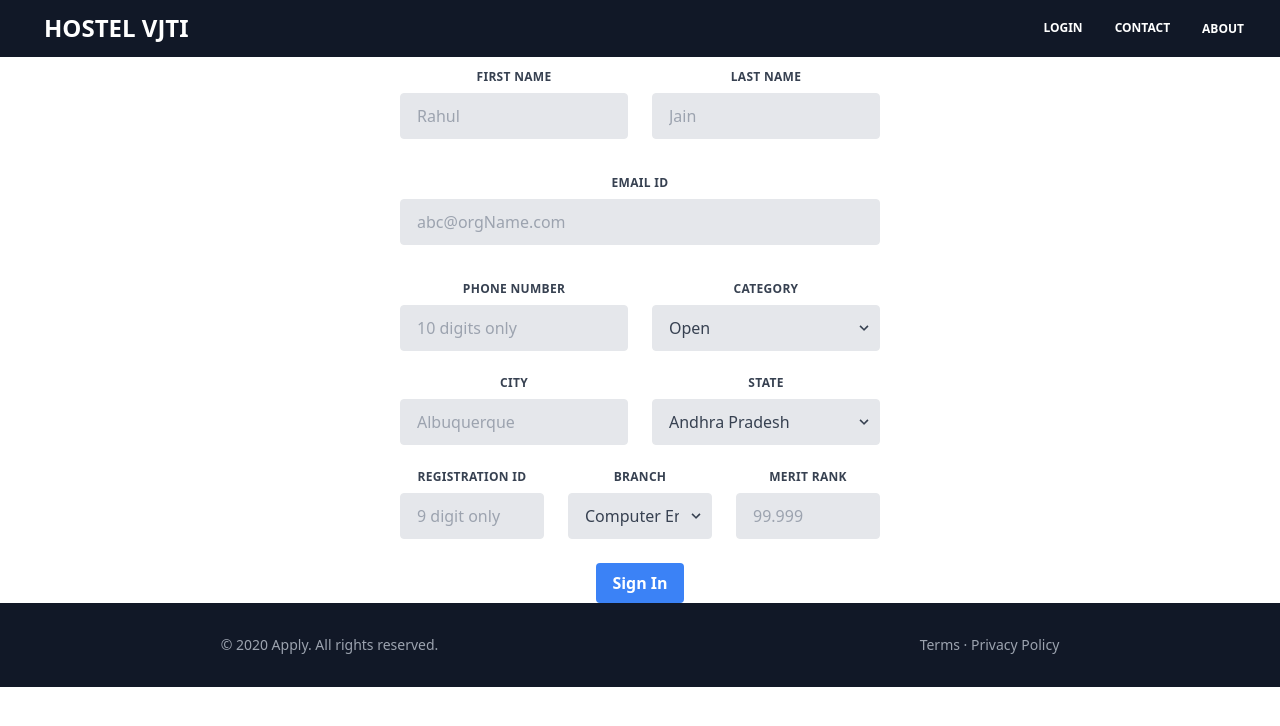
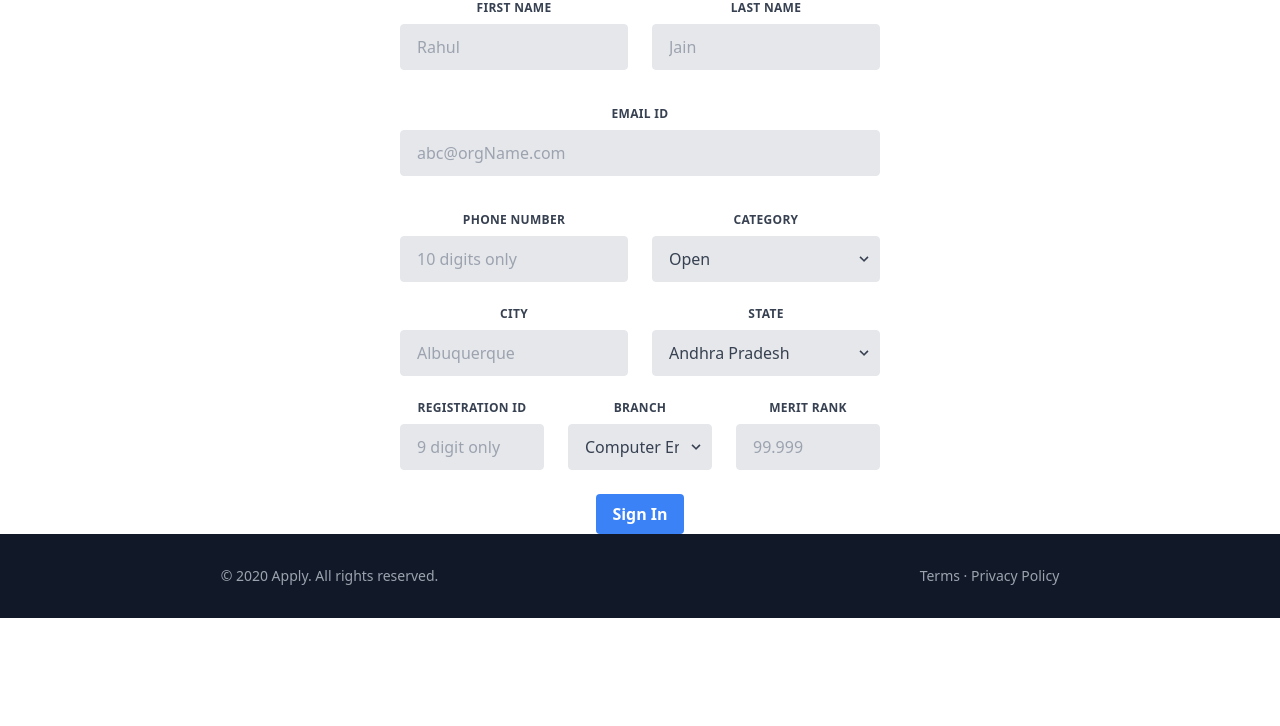
Before and after one commit to purvankbhiwgade/E-coders-hostel-portal, a React (Vite) app in the folder client/: page /apply in a window 1280 px wide. Shown: the top 726 px of the page. Built offline with nearby package versions, Linux system fonts and the light colour scheme.

Commit message:
FIX: header removed for debug

```diff
--- a/client/src/screens/FYApplicationForm.jsx
+++ b/client/src/screens/FYApplicationForm.jsx
@@ -1,5 +1,5 @@
 
-import Header from "../components/Header"
+// import Header from "../components/Header"
 import ApplicationForm from "../components/ApplicationForm";
 import Footer from "../components/Footer";
 import '../App.css';
@@ -8,7 +8,7 @@ import '../App.css';
 function FYApplicationForm() {
   return (
     <div>
-      <Header />
+      {/* <Header /> */}
       <ApplicationForm />
       <Footer />
     </div>
--- a/client/src/screens/GrievancePage.jsx
+++ b/client/src/screens/GrievancePage.jsx
@@ -1,5 +1,5 @@
 
-import Header from "../components/Header"
+// import Header from "../components/Header"
 import GrievanceForm from "../components/GrievanceForm";
 import Footer from "../components/Footer";
 import '../App.css';
@@ -8,7 +8,7 @@ import '../App.css';
 function GrievancePage() {
   return (
     <div>
-      <Header />
+      {/* <Header /> */}
       <GrievanceForm />
       <Footer />
     </div>
--- a/client/src/screens/InfoCollectPage.jsx
+++ b/client/src/screens/InfoCollectPage.jsx
@@ -1,4 +1,4 @@
-import Header from "../components/Header"
+// import Header from "../components/Header"
 import InfoCollectForm from "../components/InfoCollectForm";
 import Footer from "../components/Footer";
 import '../App.css';
@@ -7,7 +7,7 @@ import '../App.css';
 function InfoCollectPage() {
   return (
     <div>
-      <Header />
+      {/* <Header /> */}
       <InfoCollectForm />
       <Footer />
     </div>
--- a/client/src/screens/LandingPage.jsx
+++ b/client/src/screens/LandingPage.jsx
@@ -1,4 +1,4 @@
-import Header from "../components/Header";
+// import Header from "../components/Header";
 import Body from "../components/Body";
 import Footer from "../components/Footer";
 import "../App.css";
@@ -8,7 +8,7 @@ function LandingPage() {
     <div
       style={{ height: "100%", display: "flex", "flex-direction": "column" }}
     >
-      <Header />
+      {/* <Header /> */}
       <Body />
       <Footer />
     </div>
```
